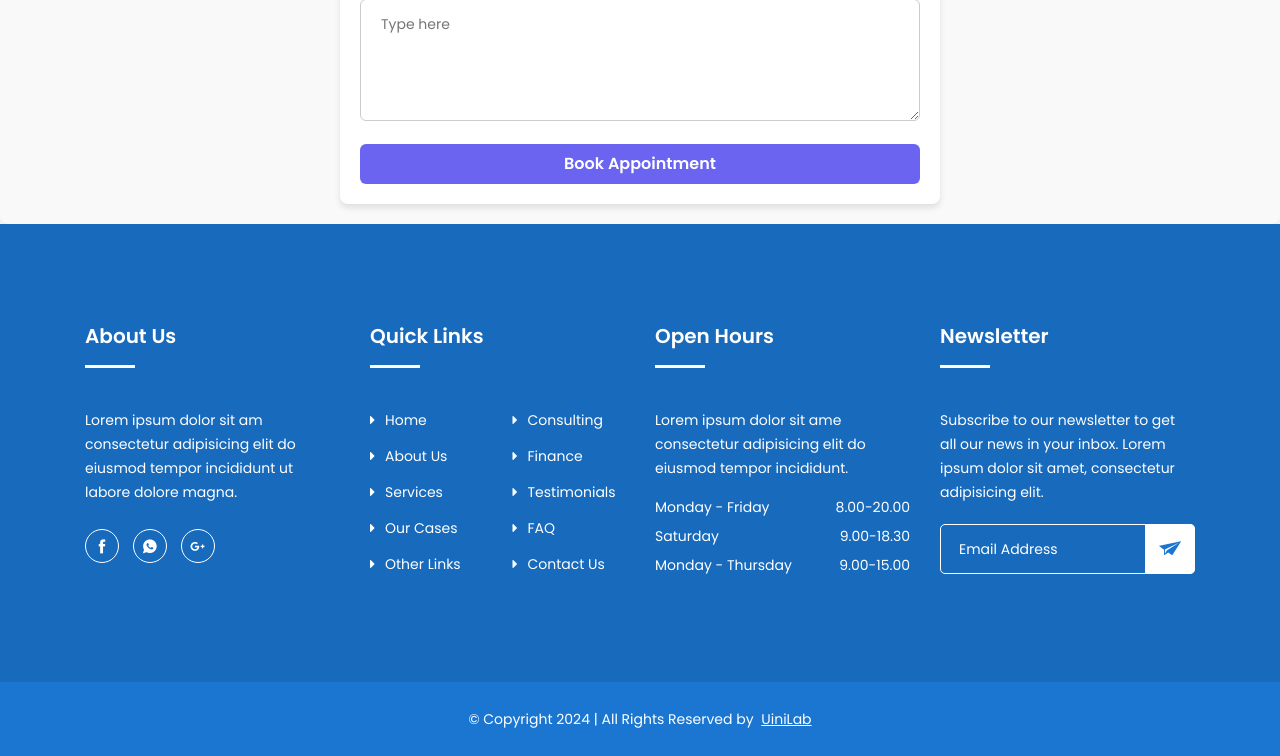
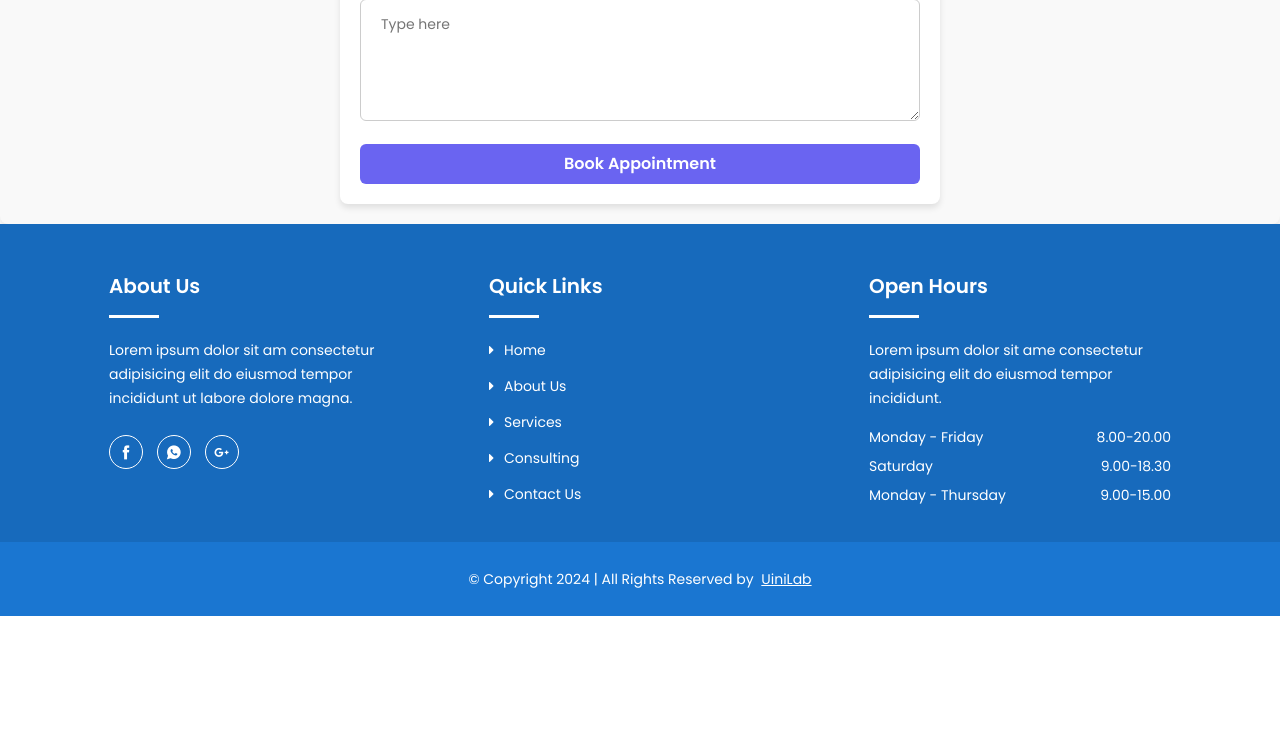
Before and after one commit to rhjoy-git/QuickFlyBd, a PHP site: page /appointment.php in a window 1280 px wide. Shown: the part 714-1470 px from the top of the page. After the commit the page ends 1330 px from the top, so only its background shows below. Run offline with PHP 8.4, Linux system fonts and the light colour scheme.

Commit message:
some link of footer deleted, and visa services optimised

```diff
--- a/js/main.js
+++ b/js/main.js
@@ -82,25 +82,6 @@ document.addEventListener('DOMContentLoaded', function () {
 		});
 	});
 });
-/*===============================
-	Visa Requirement scrollspy
-=================================*/
-//<!-- smooth ScrollSpy start -->
-$(document).ready(function () {
-	$('a[href*="#"]').on('click', function (e) {
-		var target = $(this).attr('href');
-		var targetElement = target.substring(target.indexOf('#'));
-		if ($(targetElement).length) {
-			e.preventDefault();
-			$('html, body').animate({
-				scrollTop: $(targetElement).offset().top - 120
-			}, 1000, 'linear');
-		}
-	});
-});
-
-
-//<!-- smooth ScrollSpy end -->
 /*=========================================*/
 (function ($) {
 	"use strict";
@@ -126,6 +107,20 @@ $(document).ready(function () {
 
 		$('.pro-features .get-pro').on("click", function () {
 			$('.pro-features').toggleClass('active');
+
+			var $this = $(this);
+			var $icon = $this.find('i');
+			var textVisible = $this.text().trim() === 'UiniLab';
+
+			if (textVisible) {
+				$this.contents().filter(function () {
+					return this.nodeType === 3; // Node.TEXT_NODE
+				}).remove();
+				$icon.show();
+			} else {
+				$this.prepend('UiniLab');
+				$icon.hide();
+			}
 		});
 
 		/*====================================
@@ -391,7 +386,24 @@ $(document).ready(function () {
 	});
 
 })(jQuery);
+/*===============================
+	Visa Requirement scrollspy
+=================================*/
+//<!-- smooth ScrollSpy start -->
+$(document).ready(function () {
+	$('a[href*="#"]').on('click', function (e) {
+		var target = $(this).attr('href');
+		var targetElement = target.substring(target.indexOf('#'));
+		if ($(targetElement).length) {
+			e.preventDefault();
+			$('html, body').animate({
+				scrollTop: $(targetElement).offset().top - 120
+			}, 1000, 'linear');
+		}
+	});
+});
 
+//<!-- smooth ScrollSpy end -->
 /*===============================
 	Form Registration Validity
 =================================*/
--- a/php/developerinfo.php
+++ b/php/developerinfo.php
@@ -1,5 +1,5 @@
 <ul class="pro-features">
-    <a class="get-pro bg-warning text-dark" href="#">UiniLab</a>
+    <a class="get-pro bg-warning text-dark" href="#">UiniLab<i class="icofont-ui-close" style="display: none;"></i></a>
     <li class="big-title">
       I'm<a href="https://www.facebook.com/iam.RakibulHasanJoy">
         Rakibul Hasan Joy.</a>
--- a/php/footer.php
+++ b/php/footer.php
@@ -10,12 +10,7 @@ $quick_links = [
     ['url' => '#', 'text' => 'Home'],
     ['url' => '#', 'text' => 'About Us'],
     ['url' => '#', 'text' => 'Services'],
-    ['url' => '#', 'text' => 'Our Cases'],
-    ['url' => '#', 'text' => 'Other Links'],
     ['url' => '#', 'text' => 'Consulting'],
-    ['url' => '#', 'text' => 'Finance'],
-    ['url' => '#', 'text' => 'Testimonials'],
-    ['url' => '#', 'text' => 'FAQ'],
     ['url' => '#', 'text' => 'Contact Us']
 ];
 
@@ -31,8 +26,8 @@ $open_hours = [
     <div class="footer-top">
         <div class="container">
             <div class="row">
-                <div class="col-lg-3 col-md-6 col-12">
-                    <div class="single-footer">
+                <div class="col-md-4 col-12">
+                    <div class="single-footer px-md-4">
                         <h2>About Us</h2>
                         <p>
                             Lorem ipsum dolor sit am consectetur adipisicing elit do
@@ -49,8 +44,8 @@ $open_hours = [
                         <!-- End Social -->
                     </div>
                 </div>
-                <div class="col-lg-3 col-md-6 col-12">
-                    <div class="single-footer f-link">
+                <div class="col-md-4 col-12">
+                    <div class="single-footer f-link px-md-4">
                         <h2>Quick Links</h2>
                         <div class="row">
                             <div class="col-lg-6 col-md-6 col-12">
@@ -74,8 +69,8 @@ $open_hours = [
                         </div>
                     </div>
                 </div>
-                <div class="col-lg-3 col-md-6 col-12">
-                    <div class="single-footer">
+                <div class="col-md-4 col-12">
+                    <div class="single-footer px-md-4">
                         <h2>Open Hours</h2>
                         <p>
                             Lorem ipsum dolor sit ame consectetur adipisicing elit do
@@ -88,22 +83,6 @@ $open_hours = [
                         </ul>
                     </div>
                 </div>
-                <div class="col-lg-3 col-md-6 col-12">
-                    <div class="single-footer">
-                        <h2>Newsletter</h2>
-                        <p>
-                            Subscribe to our newsletter to get all our news in your inbox.
-                            Lorem ipsum dolor sit amet, consectetur adipisicing elit.
-                        </p>
-                        <form action="mail/mail.php" method="get" target="_blank" class="newsletter-inner">
-                            <input name="email" placeholder="Email Address" class="common-input" onfocus="this.placeholder = ''"
-                                   onblur="this.placeholder = 'Your email address'" required="" type="email" />
-                            <button class="button">
-                                <i class="icofont icofont-paper-plane"></i>
-                            </button>
-                        </form>
-                    </div>
-                </div>
             </div>
         </div>
     </div>
--- a/style.css
+++ b/style.css
@@ -26,6 +26,13 @@ body {
 }
 .pro-features .get-pro {
   font-weight: 700;
+}
+.pro-features .get-pro:hover,
+.pro-features .get-pro:focus{
+  background-color: #ffbf00 !important;
+}
+.pro-features .get-pro i{
+  color: #fff;
 }
 .pro-features.active {
   right: 0;
@@ -3464,7 +3471,7 @@ ol li {
   position: relative;
 }
 .footer .footer-top {
-  padding: 100px 0px;
+  padding: 50px 0px 30px;
   position: relative;
   background: #1a76d1;
 }
@@ -3535,7 +3542,7 @@ ol li {
   font-size: 20px;
   font-weight: 600;
   text-transform: capitalize;
-  margin-bottom: 40px;
+  margin-bottom: 20px;
   padding-bottom: 20px;
   text-transform: capitalize;
   position: relative;
```
Also changed, not shown: visaServices.php (+51 -13 lines).
